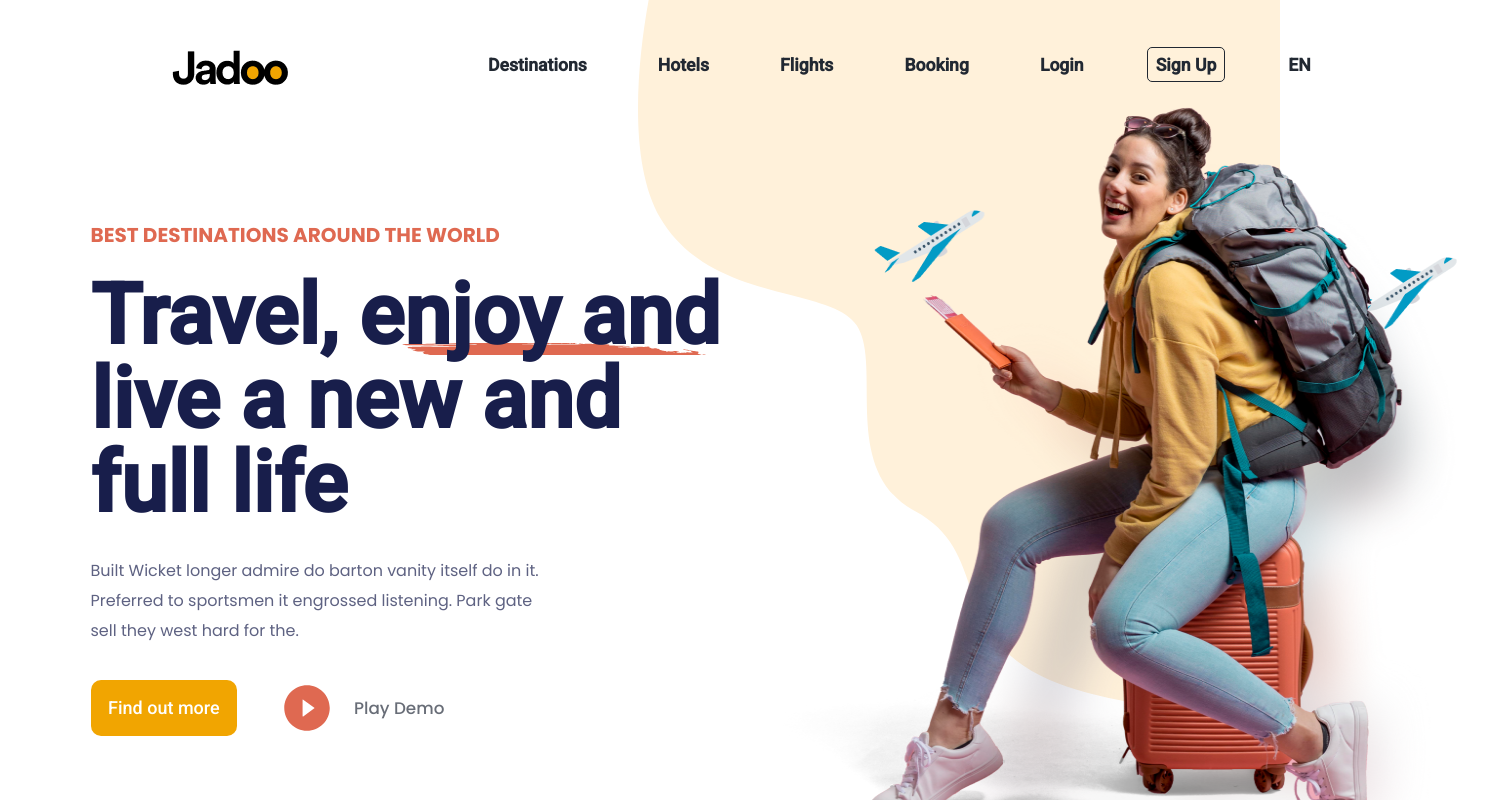
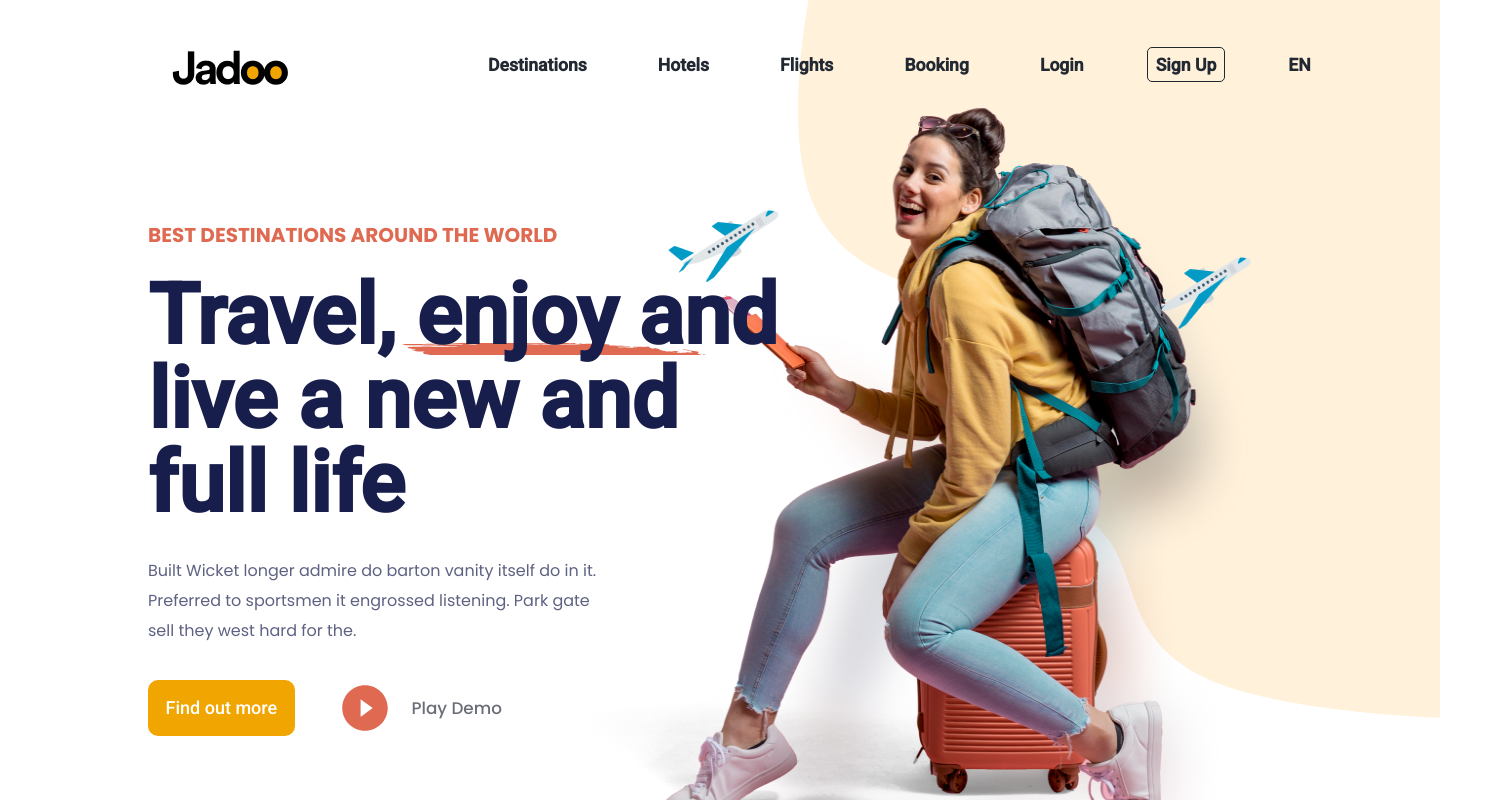
Before and after one commit to soutovnc/jadoo, a Next.js app: page / in a window 1280 px wide. Shown: the top 800 px of the page, 1486 px wide, since content can reach past the window. Built offline with nearby package versions, Linux system fonts and the light colour scheme.

Commit message:
i solved align image problem

```diff
--- a/src/pages/home.module.scss
+++ b/src/pages/home.module.scss
@@ -1,22 +1,26 @@
 .contentContainer {
-  max-width: 1280px;
+  max-width: 1200px;
   margin-left: 9.25rem;
 
   display: flex;
   align-items: center;
-  justify-content: center;
+  justify-content: flex-end;
+
 }
 
 .hero {
-  max-width: 650px;
+  max-width: 1200px;
   // margin-top: -5.5rem;
   margin-left: 9.25rem;
-
+  position: absolute;
+  left: 0;
   > span {
     font-family: 'Poppins', sans-serif;
     font-weight: bold;
     font-size: 1.25rem;
     color: var(--orange-100);
+
+
   }
 
   h1 {
@@ -72,6 +76,7 @@
   }
 
 
+
 }
 
 .girl {
--- a/src/pages/index.tsx
+++ b/src/pages/index.tsx
@@ -19,14 +19,13 @@ export default function Home() {
           </nav>
 
         </section>
-        <img src="/images/girl.png" alt="girl" className={styles.girl} />
+        <img src="/images/girl.png" alt="girl" className={styles.girl}/>
 
 
         <img src="/images/underline.svg" alt="underline" className="underline" />
-        <img src="/images/decore.svg" alt="decore" className="decore" />
 
       </main>
-
+      <img src="/images/decore.svg" alt="decore" className="decore" />
     </>
   )
 }
--- a/src/styles/global.scss
+++ b/src/styles/global.scss
@@ -40,10 +40,10 @@ a {
 
 .decore {
   top: 0;
+  margin-right: -20vh;
   right: 0;
   z-index: -1;
-  position: fixed;
-  display: flex;
+  position: absolute;
 }
 
 .underline {
```
